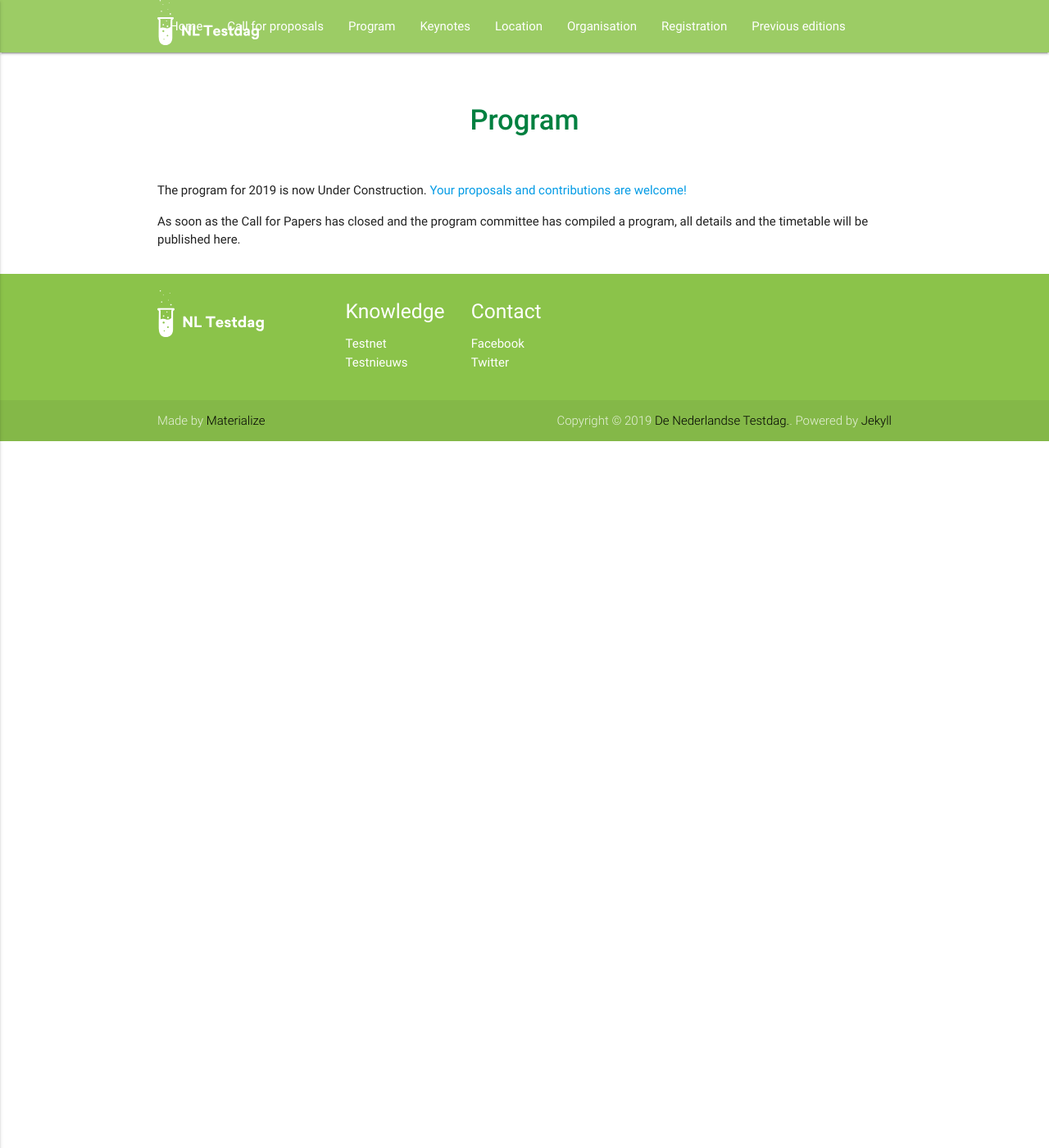
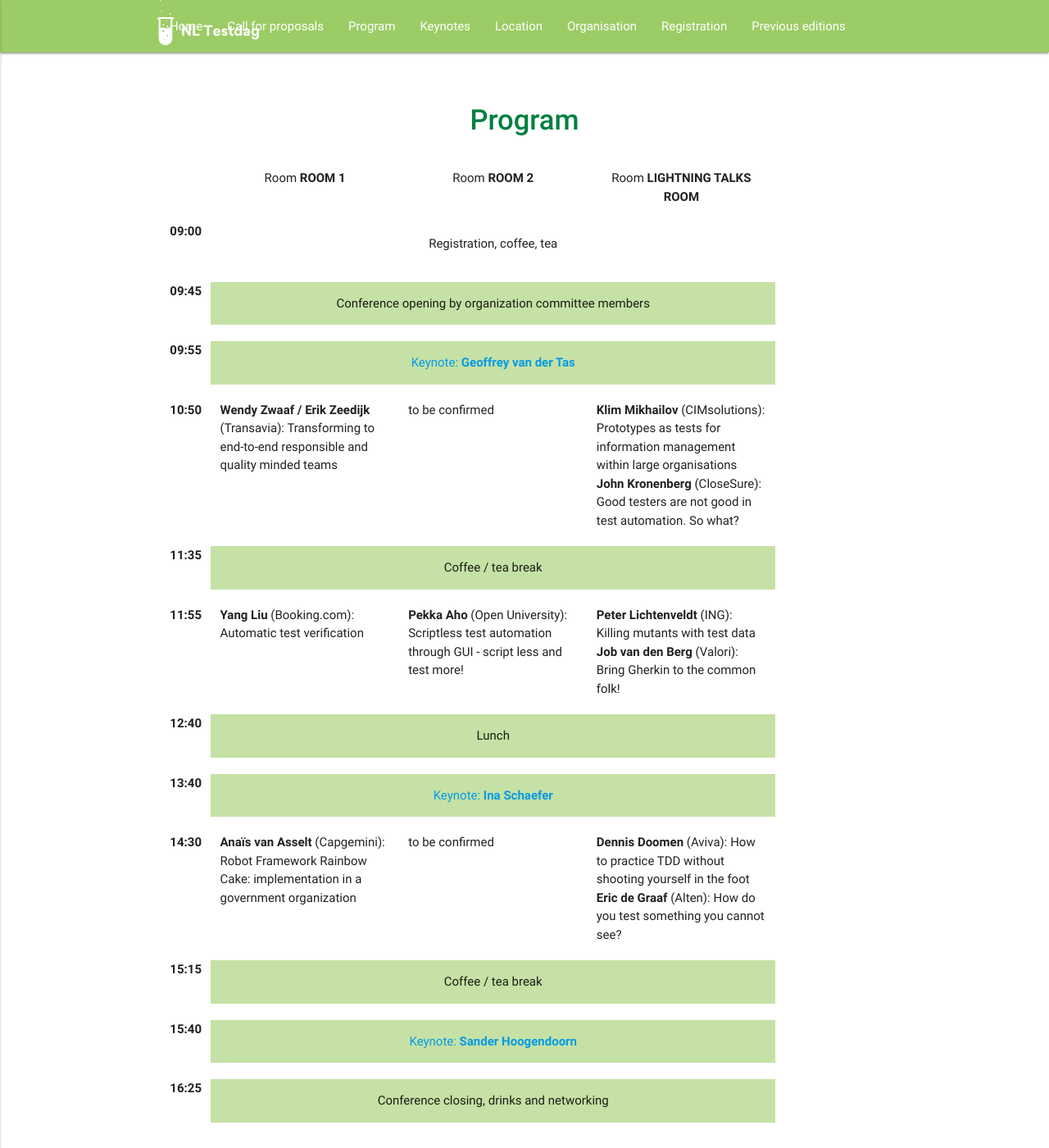
Before and after one commit to testdag2019/testdag2019.github.io, a Jekyll site: the page built from 01-programma.md, in a window 1280 px wide and 1400 px high. Shown: the whole window at 82% size. Built offline with Jekyll 4.4.1, drawn with Linux system fonts in a browser that asks for light colours.

Commit message:
First version of 2019 programme

```diff
--- a/01-programma.md
+++ b/01-programma.md
@@ -7,6 +7,64 @@ permalink: /program/
 <h1 class="page-title">{{ page.title | escape }}</h1>
 
 <div class="section">
-<p>The program for 2019 is now Under Construction. <a href="/cfp">Your proposals and contributions are welcome!</a></p>
-<p>As soon as the Call for Papers has closed and the program committee has compiled a program, all details and the timetable will be published here.</p>
+		<div class="row">
+			<div class="col s1"></div>
+			<div class="col s3 center">Room <b>ROOM 1</b></div>
+			<div class="col s3 center">Room <b>ROOM 2</b></div>
+			<div class="col s3 center">Room <b>LIGHTNING TALKS ROOM</b></div>
+		</div>
+		<div class="row">
+        	<div class="col s1 right-align"><b>09:00</b></div>
+          	<div class="col s9 center"><p>Registration, coffee, tea</p></div>
+        </div>
+		<div class="row">
+			<div class="col s1 right-align"><b>09:45</b></div>
+  		<div class="col s9 center light-green lighten-3"><p>Conference opening by organization committee members</p></div>
+		</div>
+		<div class="row">
+			<div class="col s1 right-align"><b>09:55</b></div>
+  		<div class="col s9 center light-green lighten-3"><p><a href="/keynotes#keynote2">Keynote: <b>Geoffrey van der Tas</b></a></p></div>
+		</div>
+		<div class="row">
+			<div class="col s1 right-align"><b>10:50</b></div>
+			<div class="col s3"><b>Wendy Zwaaf / Erik Zeedijk</b> (Transavia): Transforming to end-to-end responsible and quality minded teams</div>
+			<div class="col s3">to be confirmed</div>
+			<div class="col s3"><b>Klim Mikhailov</b> (CIMsolutions): Prototypes as tests for information management within large organisations<br/><b>John Kronenberg</b> (CloseSure): Good testers are not good in test automation. So what?</div>
+		</div>
+		<div class="row">
+            <div class="col s1 right-align"><b>11:35</b></div>
+            <div class="col s9 center light-green lighten-3"><p>Coffee / tea break</p></div>
+        </div>
+		<div class="row">
+			<div class="col s1 right-align"><b>11:55</b></div>
+			<div class="col s3"><b>Yang Liu</b> (Booking.com): Automatic test verification</div>
+			<div class="col s3"><b>Pekka Aho</b> (Open University): Scriptless test automation through GUI - script less and test more!</div>
+			<div class="col s3"><b>Peter Lichtenveldt</b> (ING): Killing mutants with test data<br/><b>Job van den Berg</b> (Valori): Bring Gherkin to the common folk!</div>
+		</div>
+		<div class="row">
+            <div class="col s1 right-align"><b>12:40</b></div>
+            <div class="col s9 center light-green lighten-3"><p>Lunch</p></div>
+        </div>
+        <div class="row">
+        	<div class="col s1 right-align"><b>13:40</b></div>
+          	<div class="col s9 center light-green lighten-3"><p><a href="/keynotes#keynote3">Keynote: <b>Ina Schaefer</b></a></p></div>
+        </div>
+		<div class="row">
+			<div class="col s1 right-align"><b>14:30</b></div>
+			<div class="col s3"><b>Anaïs van Asselt</b> (Capgemini): Robot Framework Rainbow Cake: implementation in a government organization</div>
+			<div class="col s3">to be confirmed</div>
+			<div class="col s3"><b>Dennis Doomen</b> (Aviva): How to practice TDD without shooting yourself in the foot<br/><b>Eric de Graaf</b> (Alten): How do you test something you cannot see?</div>
+		</div>
+		<div class="row">
+            <div class="col s1 right-align"><b>15:15</b></div>
+            <div class="col s9 center light-green lighten-3"><p>Coffee / tea break</p></div>
+        </div>
+		<div class="row">
+            <div class="col s1 right-align"><b>15:40</b></div>
+            <div class="col s9 center light-green lighten-3"><p><a href="/keynotes#keynote1">Keynote: <b>Sander Hoogendoorn</b></a></p></div>
+        </div>
+		<div class="row">
+            <div class="col s1 right-align"><b>16:25</b></div>
+            <div class="col s9 center light-green lighten-3"><p>Conference closing, drinks and networking</p></div>
+        </div>
 </div>
```
